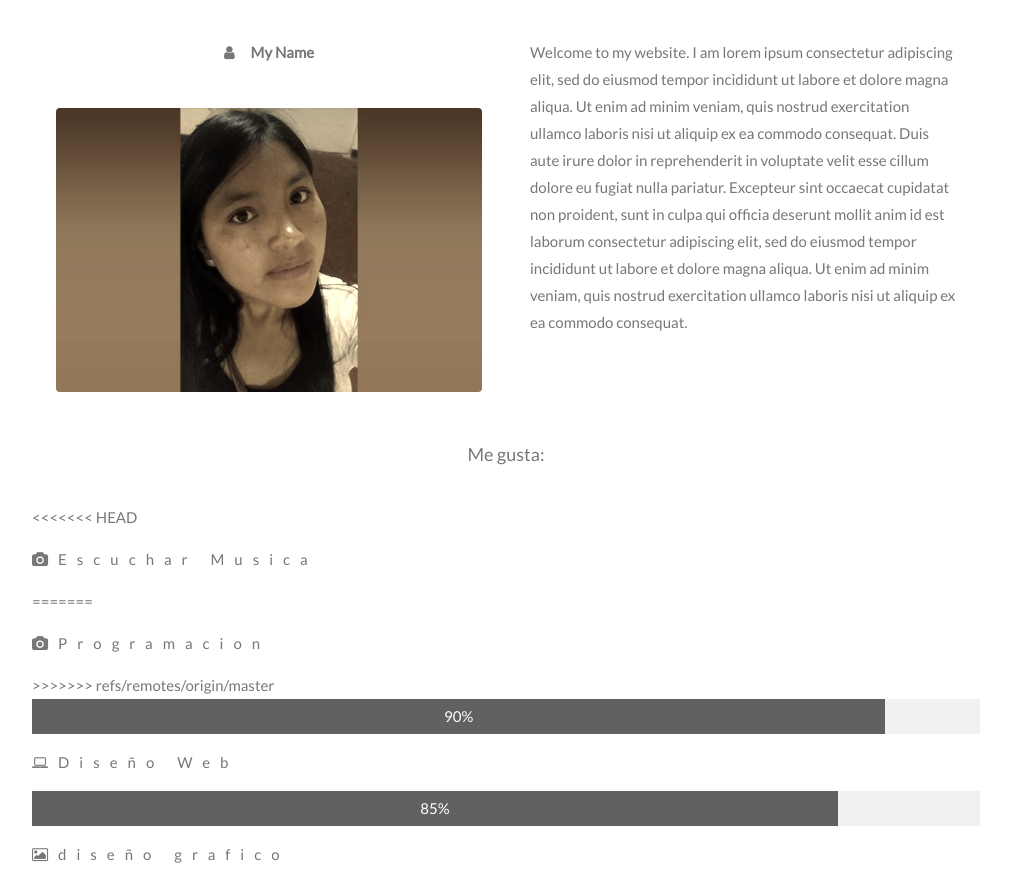
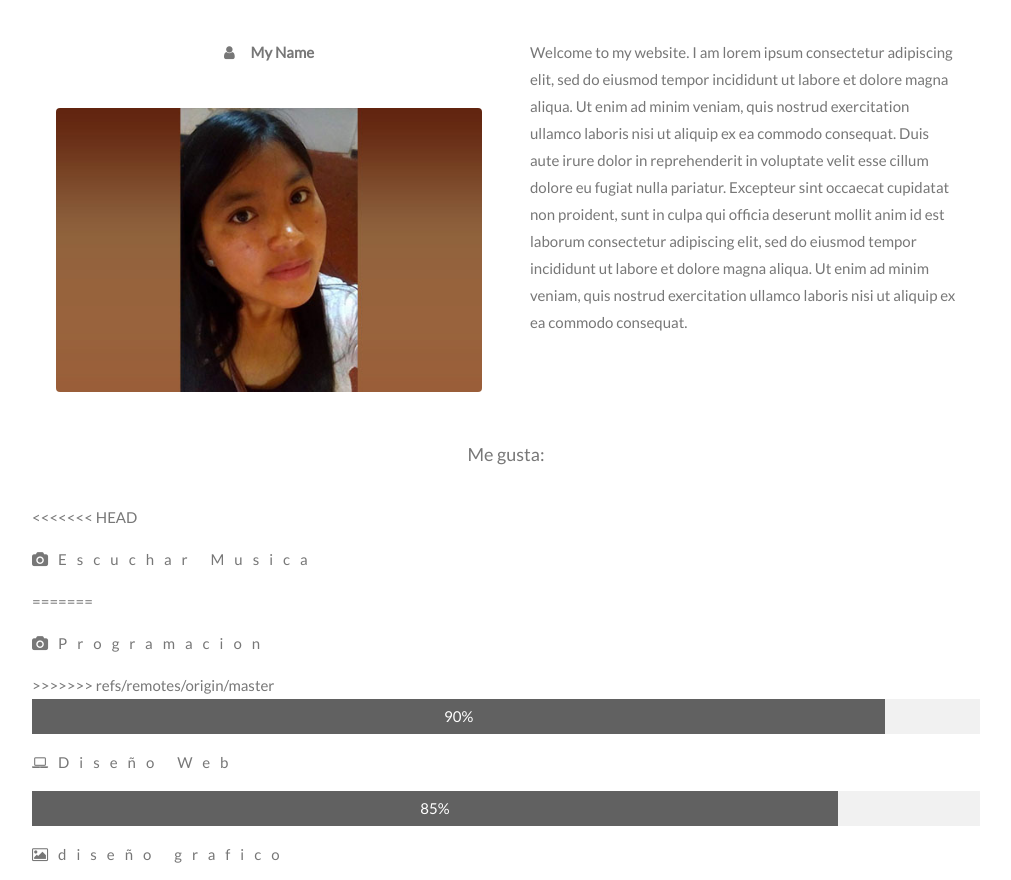
Before and after one commit to achilons13/achilons13.github.io, a plain HTML site: page index.html in a window 1280 px wide. Shown: the part 1139-2019 px from the top of the page, without its empty margins (134-1145 px from the left). Drawn offline with nearby package versions, Linux system fonts and the light colour scheme; some packages are replaced by stand-ins of ours.

Commit message:
asdfasdf

```diff
--- a/index.html
+++ b/index.html
@@ -97,7 +97,7 @@ font-family: 'Indie Flower', cursive;
   <div class="w3-row">
     <div class="w3-col m6 w3-center w3-padding-large">
       <p><b><i class="fa fa-user w3-margin-right"></i>My Name</b></p><br>
-      <img src="img/avatar_hat.jpg" class="w3-round w3-image w3-sepia w3-hover-opacity-off" alt="Photo of Me" width="500" height="333">
+      <img src="img/avatar_hat.jpg" class="w3-round w3-image Normal w3-hover-opacity-off" alt="Photo of Me" width="500" height="333">
     </div>
 
     <!-- Hide this text on small devices -->
```
